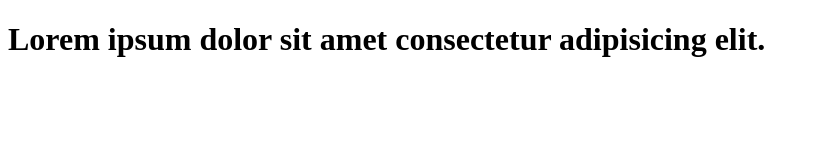
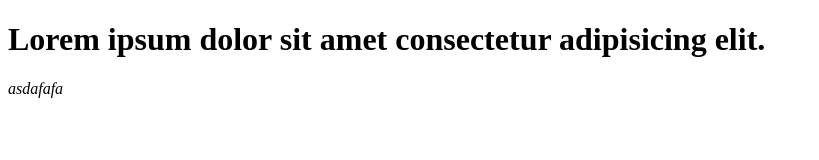
Before and after one commit to OmarSaad-97/learn-git, a plain HTML site: page index.html in a window 1280 px wide. Shown: the whole page, without its empty margins (0-819 px from the left). Drawn offline with Linux system fonts and the light colour scheme.

Commit message:
Modify index file

```diff
--- a/index.html
+++ b/index.html
@@ -9,5 +9,6 @@
     <h1>
         Lorem ipsum dolor sit amet consectetur adipisicing elit.
     </h1>
+    <address>asdafafa</address>
 </body>
 </html>
```
